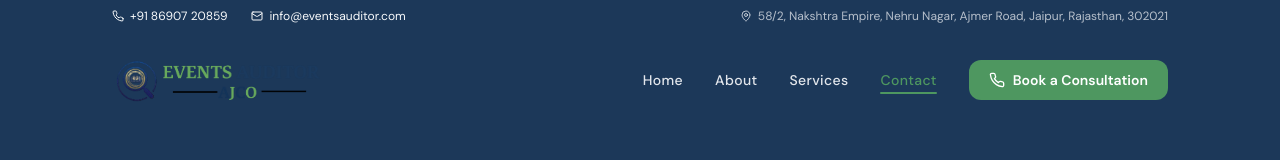
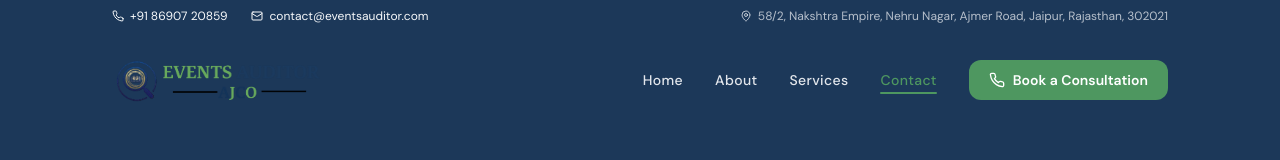
Before and after one commit to Deeporion-Technology-Private-Limited/events-auditor-website, a React (Vite) app: page /contact in a window 1280 px wide. Shown: the top 160 px of the page. Built offline with nearby package versions, Linux system fonts and the light colour scheme; the HTML template or start-up script is replaced by a standard one.

Commit message:
change colour in navbar

```diff
--- a/src/components/Navbar.tsx
+++ b/src/components/Navbar.tsx
@@ -36,8 +36,8 @@ const Navbar = () => {
             <a href="tel:+918690720859" className="flex items-center gap-1.5 hover:text-secondary transition-colors">
               <Phone size={12} /> +91 86907 20859
             </a>
-            <a href="mailto:info@eventsauditor.com" className="flex items-center gap-1.5 hover:text-secondary transition-colors">
-              <Mail size={12} /> info@eventsauditor.com
+            <a href="mailto:contact@eventsauditor.com" className="flex items-center gap-1.5 hover:text-secondary transition-colors">
+              <Mail size={12} /> contact@eventsauditor.com
             </a>
           </div>
           <div className="flex items-center gap-1.5 text-primary-foreground/70">
```
